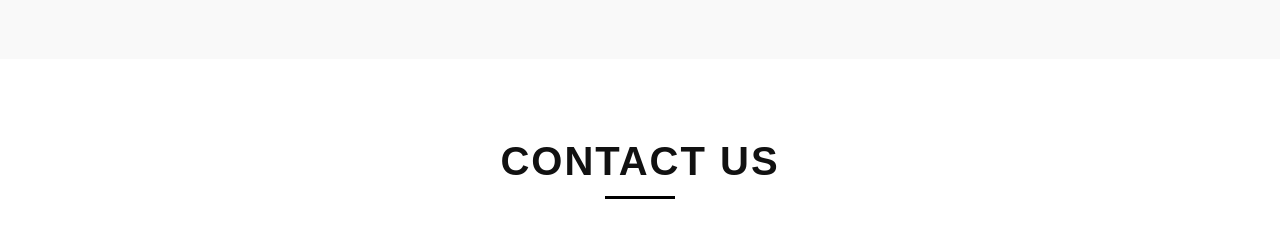
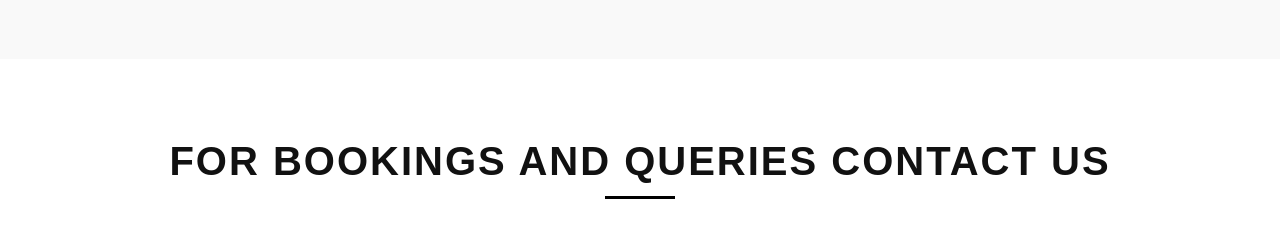
Before and after one commit to mohannaidu2004/RR-rentals, a plain HTML site: page index.html in a window 1280 px wide. Shown: the part 3400-3649 px from the top of the page. Drawn offline with Linux system fonts and the light colour scheme.

Commit message:
Update index.html

```diff
--- a/index.html
+++ b/index.html
@@ -1092,7 +1092,7 @@
     <section class="contact" id="contact">
         <div class="container">
             <div class="section-title">
-                <h2>Contact Us</h2>
+                <h2>For Bookings and Queries Contact Us</h2>
             </div>
             <div class="contact-content">
                 <div class="contact-info">
```
